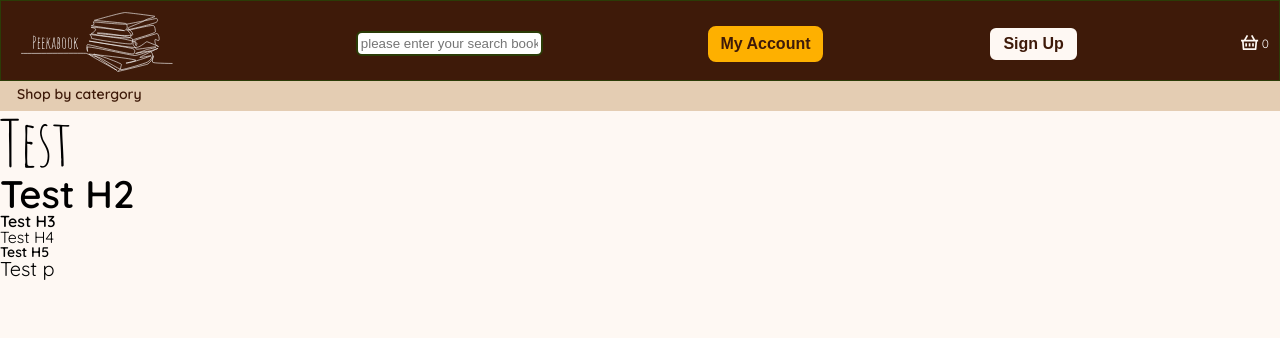
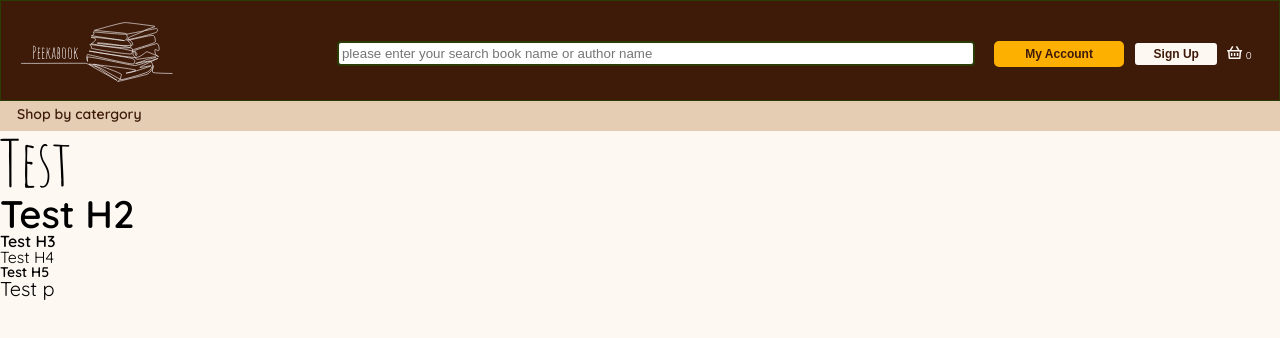
Before and after one commit to ZeptoFarad/book-app-summative, a Vue app in the folder front/: page / in a window 1280 px wide. Shown: the top 338 px of the page. Built offline with nearby package versions, Linux system fonts and the light colour scheme.

Commit message:
05042023a1

```diff
--- a/front/src/components/Header.vue
+++ b/front/src/components/Header.vue
@@ -7,9 +7,17 @@
 </svg>
 
         </div>
-        <input type="text" placeholder="please enter your search book name or author name" class="search-box">
+        <input type="text" placeholder="please enter your search book name or author name" class="search-box1">
         <h5 class="primary_button">My Account</h5>
         <h5 class="secondary_button">Sign Up</h5>
+        <div class="header-manu-logo">
+            <svg  id="manu-logo" width="13" height="10" viewBox="0 0 13 10" fill="none" xmlns="http://www.w3.org/2000/svg">
+                <path d="M1 9H11.5M1 5H11.5M1 1H11.5" stroke="#FEF8F3" stroke-width="1.5" stroke-linecap="round" stroke-linejoin="round"/>
+            </svg>
+
+
+
+        </div>
         <div class="shopping-car">
            <div class="basket">
             <svg id="logo2" width="21.5" height="18.5" viewBox="0 0 43 37" fill="none" xmlns="http://www.w3.org/2000/svg">
@@ -19,8 +27,9 @@
            <p class="increat-item">{{ amount }}</p>
         </div>
     </div>
-    <div>
-       <h5 class="header-box2">Shop by catergory</h5>
+    <div class="header-box2">
+       <h5 class="header-box2-calte">Shop by catergory</h5>
+       <input type="text" placeholder="please enter your search book name or author name" class="search-box2">
     </div>
 
 </template>
@@ -29,7 +38,11 @@
         padding: 5px 5px 5px 0px;
     }
     #logo2{
-        height:15px;
+        height:13px;
+    }
+    .book-logo{
+        flex: 3.5;
+        margin: 10px 0px 10px 0px;
     }
     .header-box1{
         background-color:rgba(62, 26, 9, 1) ;
@@ -38,35 +51,47 @@
         justify-content: space-between;
         padding:6px 10px 0px 2px;
         border: 1px solid rgb(43, 60, 7);
-        min-width:480px;
         margin: 0px;
+        max-width: 1440px;
+        min-width: 320px;
+    }
+    .header-manu-logo{
+        display: none;
     }
     .primary_button{
-        padding: 8px;
-        margin:5px;
-        min-width: 115px;
+        padding: 5px;
+        margin:4px;
+        min-width: 85px;
+        flex: 1.3;
+        font-size: 12px;
+        border-radius: 5px;
     }
     .secondary_button{
-        padding: 8px;
+        padding: 5px;
         margin:5px;
-        min-width: 71px;
+        min-width: 50px;
+        flex: 0.8;
+        font-size: 12px;
+        border-radius: 5px;
     }
 
     .shopping-car{
         display: flex;
         align-items: center;
+        flex: 0.5;
     }
     .increat-item{
         color:white;
-        padding: 0px 0px 0px 1px;
-        font-size: 12px;
+        padding: 4px 0px 0px 0px;
+        font-size: 10px;
 
     }
-    .search-box{
+    .search-box1{
         border: 2px solid rgb(43, 60, 7);
         padding: 3px;
-        margin: 5px;
-        border-radius: 6px;
+        margin: 5px 15px 5px 20px;
+        border-radius: 4px;
+        flex: 7;
     }
 
 
@@ -75,6 +100,26 @@
         margin: 0px;
         padding: 6px 6px 10px 17px;
         color:rgba(62, 26, 9, 1) ;
+        max-width: 1440px;
+        min-width: 320px;
+    }
+    .search-box2{
+        display: none;
+    }
+    @media screen and (max-width:320px){
+        #logo1{height: 85px;}
+      .search-box1{ display: none;}
+      .primary_button{ display: none;}
+      .secondary_button{ display: none;}
+      .shopping-car{ display:none;}
+      .header-manu-logo{ display: block;}
+      .header-box2-calte{ display: none;}
+      .search-box2{
+        display: block;
+         justify-content: center;
+         align-items: center;
+         font-size: 20px;
+        }
     }
 
 </style>
```
